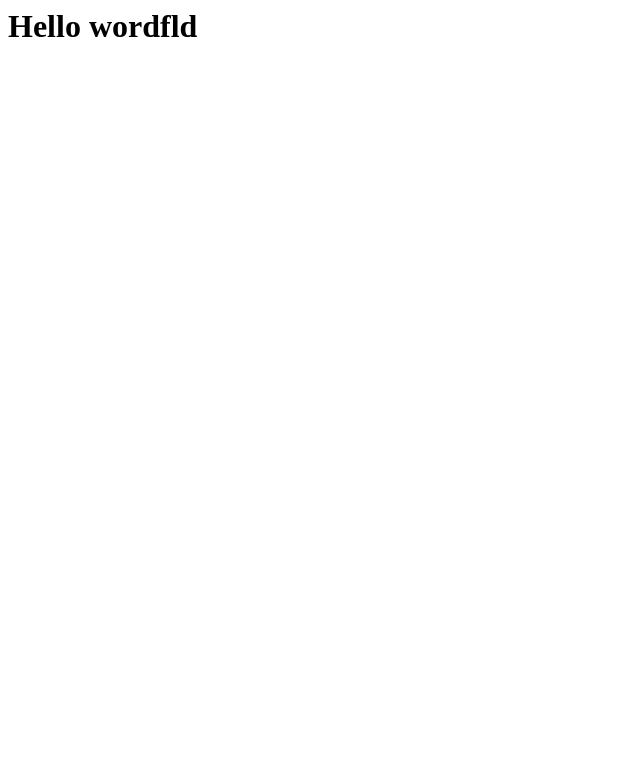
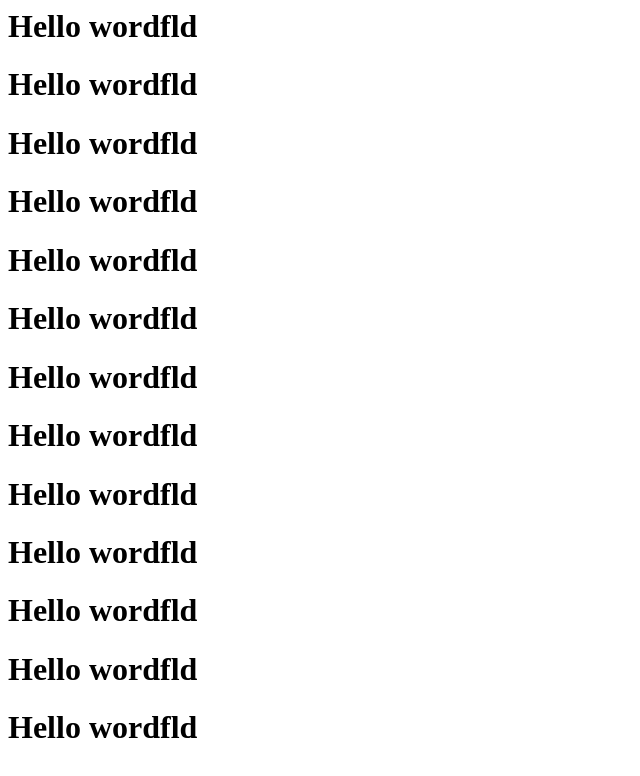
Before and after one commit to Raihannoob/beego_project, a plain HTML site: page index.html in a window 1280 px wide. Shown: the whole page, without its empty margins (0-640 px from the left). Drawn offline with Linux system fonts and the light colour scheme.

Commit message:
aaaaaaaaaaaaaaaaaaaaaaaaaaaaaaaaaaaa

```diff
--- a/index.html
+++ b/index.html
@@ -1 +1,13 @@
 <h1>Hello wordfld</h1>
+<h1>Hello wordfld</h1>
+<h1>Hello wordfld</h1>
+<h1>Hello wordfld</h1>
+<h1>Hello wordfld</h1>
+<h1>Hello wordfld</h1>
+<h1>Hello wordfld</h1>
+<h1>Hello wordfld</h1>
+<h1>Hello wordfld</h1>
+<h1>Hello wordfld</h1>
+<h1>Hello wordfld</h1>
+<h1>Hello wordfld</h1>
+<h1>Hello wordfld</h1>
```
